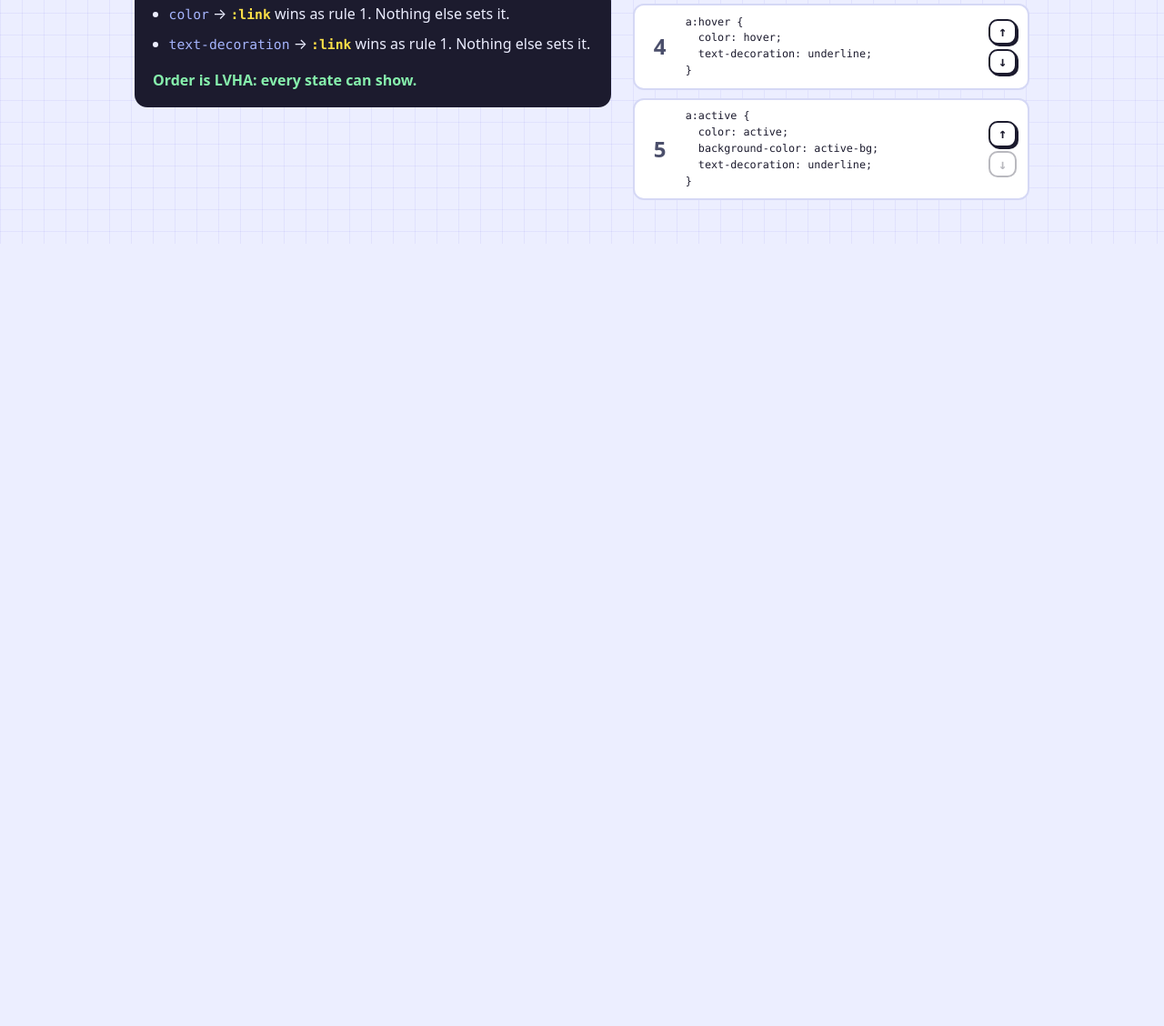
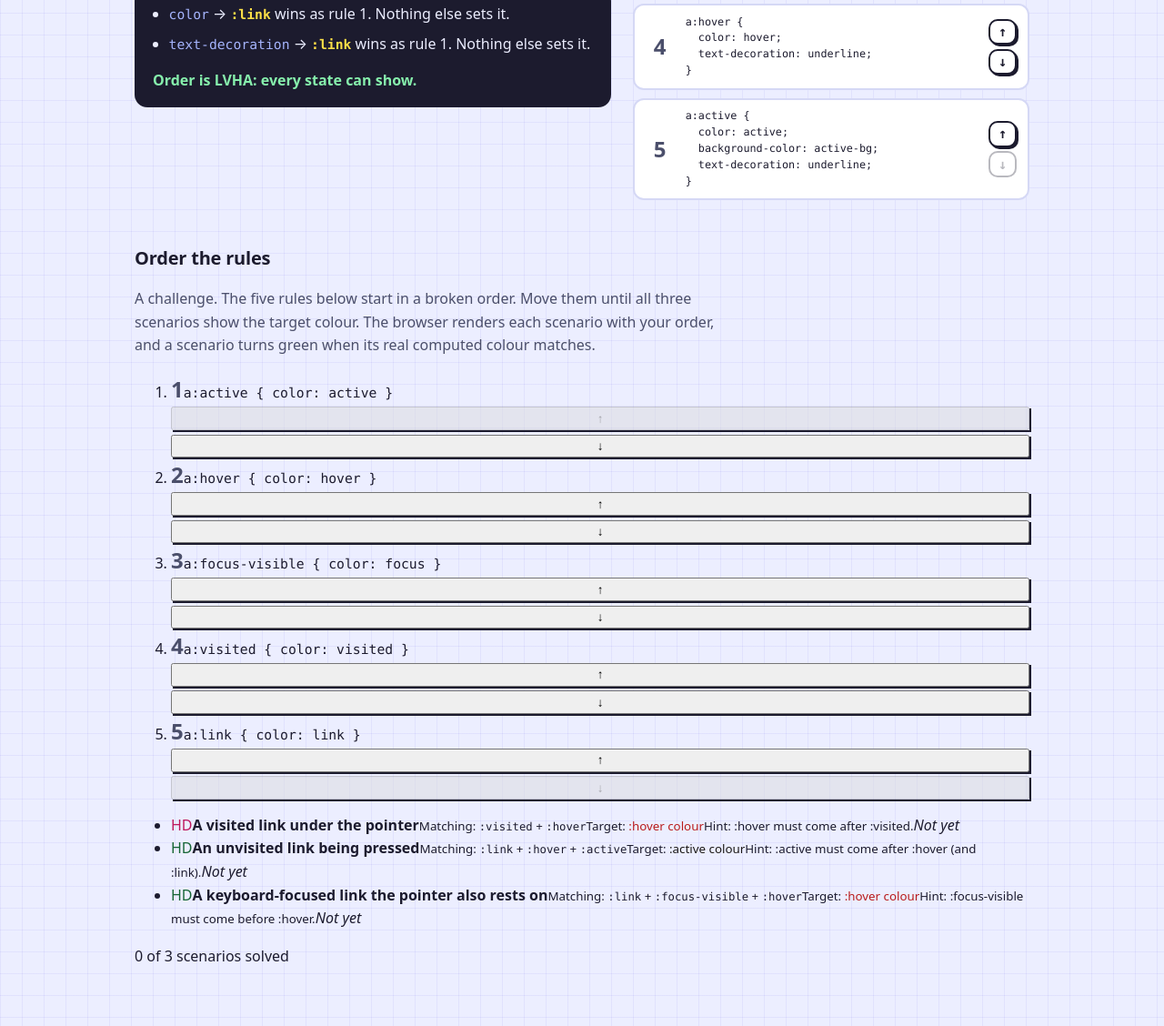
Before and after one commit to abdimannor/link-lab, a plain HTML site: page index.html in a window 1280 px wide. Shown: the part 2290-3418 px from the top of the page at 91% size. Before the commit the page ends 2558 px from the top, so only its background shows below. Drawn offline with Linux system fonts and the light colour scheme.

Commit message:
Add Order the rules challenge section

```diff
--- a/index.html
+++ b/index.html
@@ -131,7 +131,18 @@
       </div>
     </section>
 
+    <section class="challenge" id="challenge" aria-labelledby="ch-title" hidden>
+      <h2 id="ch-title"><span>Order</span> <span>the rules</span></h2>
+      <p class="note">A challenge. The five rules below start in a broken order. Move them until all three scenarios show the target colour. The browser renders each scenario with your order, and a scenario turns green when its real computed colour matches.</p>
+      <div class="ch-grid">
+        <ol class="ch-rules" aria-label="Your rule order, first to last"></ol>
+        <ul class="ch-scenarios" aria-label="Scenarios"></ul>
+      </div>
+      <p class="ch-score" role="status" aria-live="polite"></p>
+    </section>
+
   </main>
   <script src="playground.js" defer></script>
+  <script src="challenge.js" defer></script>
 </body>
 </html>
```
